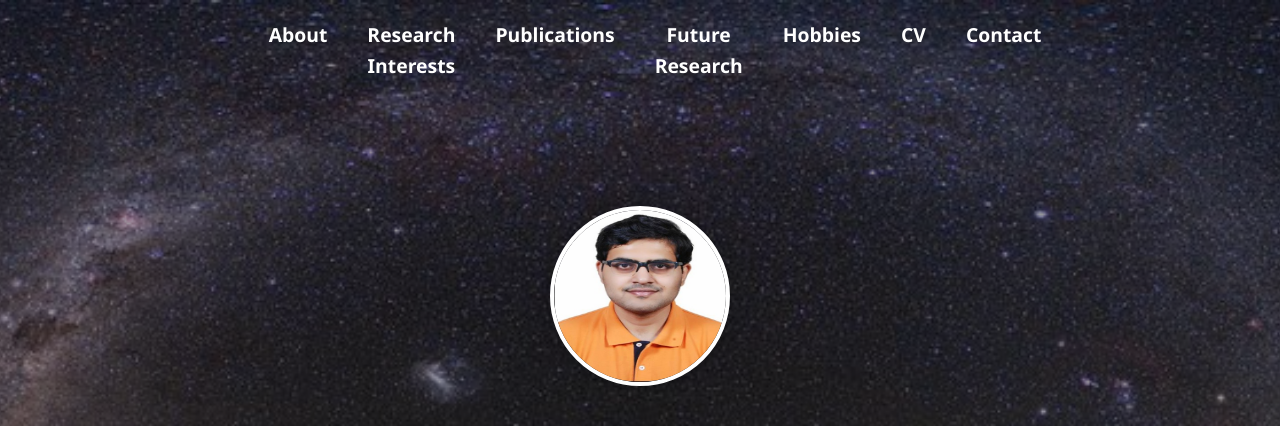
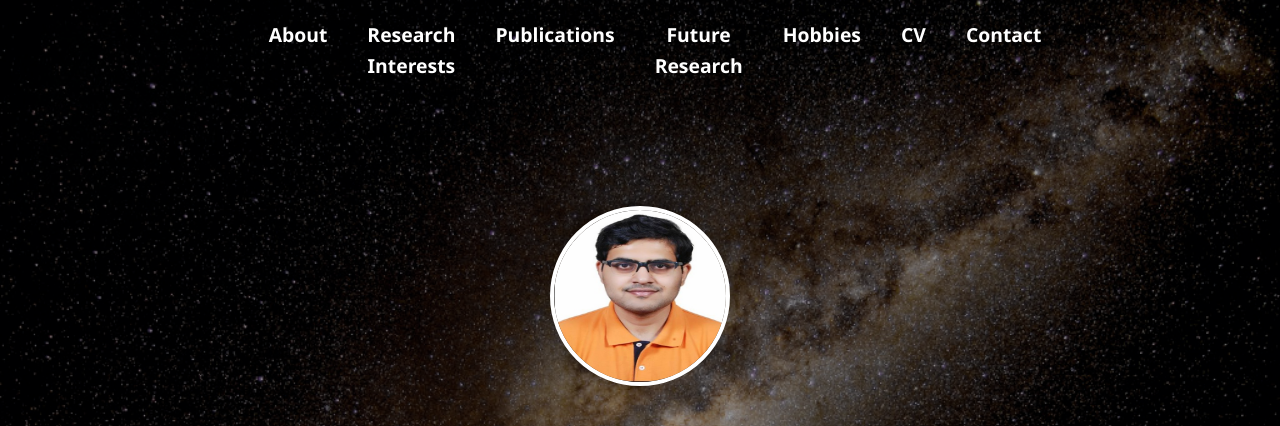
Before and after one commit to avrajitbandyopadhyay/avrajitbandyopadhyay.github.io, a plain HTML site: page index.html in a window 1280 px wide. Shown: the top 426 px of the page. Drawn offline with Linux system fonts and the light colour scheme.

Commit message:
Update index.html

```diff
--- a/index.html
+++ b/index.html
@@ -8,7 +8,7 @@
 </head>
 <body>
     <!-- Full-Screen Background and Hero Section -->
-    <header class="header" style="background-image: url('images/mw.jpg'); background-size: cover; background-position: center; color: white;">
+    <header class="header" style="background-image: url('images/mw2.jpg'); background-size: cover; background-position: center; color: white;">
         <div class="header-content">
             <img src="images/AVRA1.jpg" alt="Avrajit Bandyopadhyay" class="profile-picture">
             <h1>Dr. Avrajit Bandyopadhyay</h1>
```
